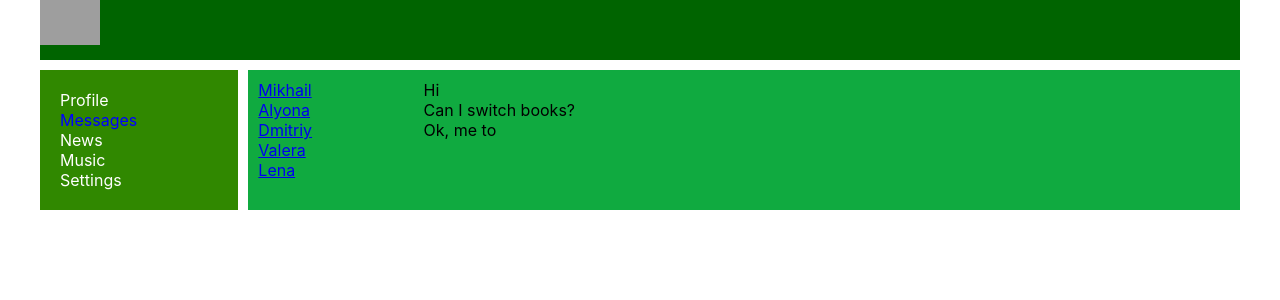
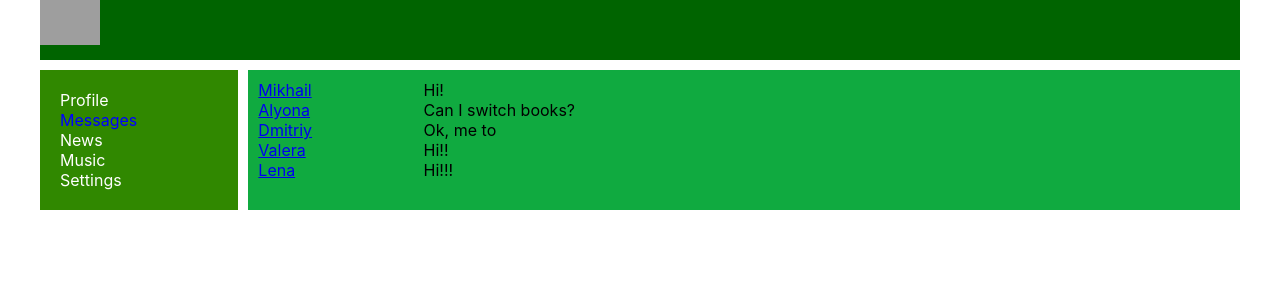
Before and after one commit to MikhailSklyarov1/social-network, a React (Create React App) app: page /dialogs in a window 1280 px wide. Shown: the top 300 px of the page. Built offline with nearby package versions, Linux system fonts and the light colour scheme; grey boxes are pictures that could not be loaded.

Commit message:
add map method for ContentData and DialogData

```diff
--- a/src/components/Content/MyPosts/MyPosts.jsx
+++ b/src/components/Content/MyPosts/MyPosts.jsx
@@ -2,6 +2,12 @@ import classes from "./MyPosts.module.css"
 import Post from "./Post/Post";
 
 function MyPosts() {
+
+    let postsData = [{message:'Hello!', likes:'4'},
+        {message:'Second post', likes:'7'}, {message:'New post!', likes:'5'}]
+
+    let postComponents = postsData.map(p => <Post message={p.message} likes={p.likes}/>)
+
     return (
         <div className={classes.postsBlock}>
             <h3>My posts</h3>
@@ -16,9 +22,7 @@ function MyPosts() {
             </div>
 
             <div className={classes.posts}>
-                <Post message='Hello!' likes='4'/>
-                <Post message='Second post' likes='7'/>
-                <Post message='New post' likes='5'/>
+                {postComponents}
             </div>
         </div>
     );
--- a/src/components/Dialogs/Dialogs.jsx
+++ b/src/components/Dialogs/Dialogs.jsx
@@ -18,21 +18,23 @@ function Message (props) {
 
 
 function Dialogs(props) {
+
+    let dialogsData = [{id:1, name:'Mikhail'}, {id:2, name:'Alyona'}, {id:3, name:'Dmitriy'},
+                        {id:4, name:'Valera'}, {id:5, name:'Lena'}]
+
+    let messagesData = [{id:1, message:'Hi!'}, {id:2, message:'Can I switch books?'}, {id:3, message:'Ok, me to'},
+                        {id:4, message:'Hi!!'}, {id:5, message:'Hi!!!'}]
+
+    let messageComponents = messagesData.map(m => <Message text={m.message}/>)
+    let dialogsComponents = dialogsData.map(d => <DialogItem name={d.name} id={d.id}/>)
+
     return (
-
         <div className={classes.dialogs}>
             <div className={classes.dialogsItems}>
-                <DialogItem name='Mikhail' id='1'/>
-                <DialogItem name='Alyona' id='2'/>
-                <DialogItem name='Dmitriy' id='3'/>
-                <DialogItem name='Valera' id='4'/>
-                <DialogItem name='Lena' id='5'/>
+                {dialogsComponents}
             </div>
             <div className={classes.messages}>
-                <Message text='Hi'/>
-                <Message text='Can I switch books?'/>
-                <Message text='Ok, me to'/>
-
+                {messageComponents}
             </div>
         </div>
 
```
